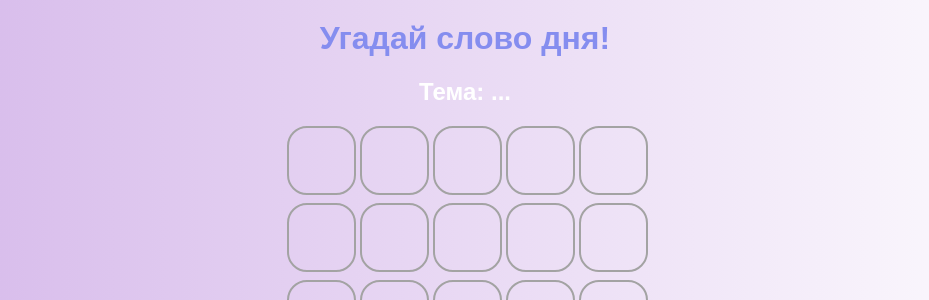
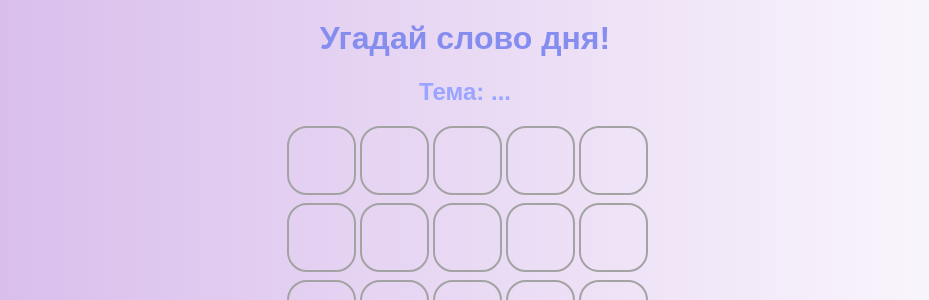
Before and after one commit to kilogramm785/wordle-diplom, a Flask app: page / in a window 1280 px wide. Shown: the top 300 px of the page, without its empty margins (175-1104 px from the left). Run offline with Flask 3, Linux system fonts and the light colour scheme; parts of the project's set-up code (start-up, migrations or seed data) failed here and were passed over.

```diff
--- a/templates/index.html
+++ b/templates/index.html
@@ -157,7 +157,7 @@ h1 {
 
 <h1 style="color: #858def">Угадай слово дня!</h1>
 
-<h2 id="theme">
+<h2 id="theme" style="color: #99a5ff">
     Тема: ...
 </h2>
 
```
